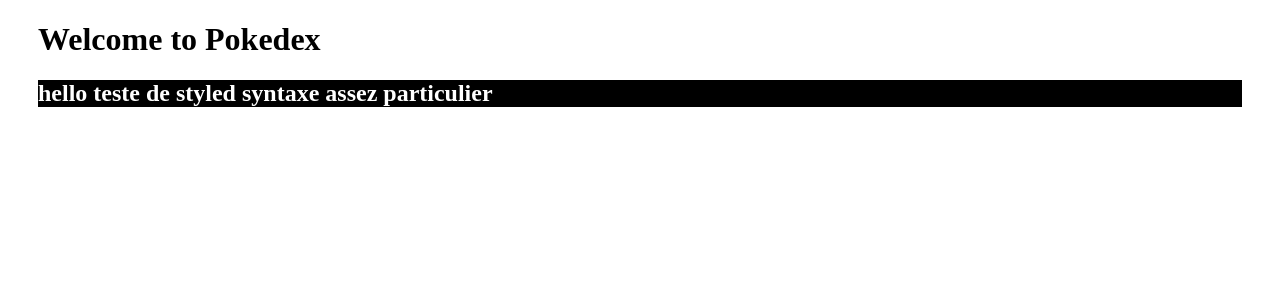
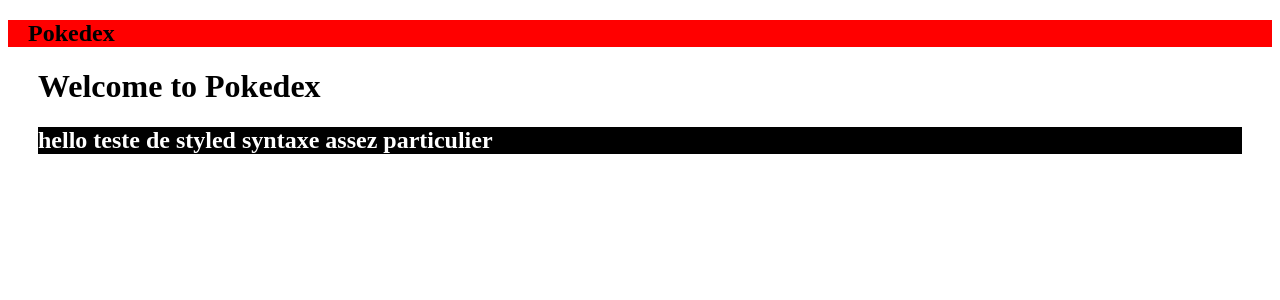
Before and after one commit to rcorro27/pokedex, a React (Create React App) app in the folder client/: page / in a window 1280 px wide. Shown: the top 300 px of the page. Built offline with nearby package versions, Linux system fonts and the light colour scheme.

Commit message:
ajout de navbar , ajoute de dependencies

```diff
--- a/client/package.json
+++ b/client/package.json
@@ -8,6 +8,7 @@
     "@testing-library/user-event": "^7.2.1",
     "axios": "^0.20.0",
     "bootstrap": "^4.5.2",
+    "pokeapi-js-wrapper": "^1.1.2",
     "react": "^16.13.1",
     "react-dom": "^16.13.1",
     "react-router-dom": "^5.2.0",
--- a/client/src/app/index.js
+++ b/client/src/app/index.js
@@ -1,11 +1,15 @@
 import React from 'react'
 import { BrowserRouter as Router, Route, Switch } from 'react-router-dom'
+import {Navbar} from '../components'
 
 import {MainPage} from '../pages'
 function App() {
   return (
-    <MainPage/>
-  );
+    <Router>
+       <Navbar/>
+      <MainPage/>
+    </Router>
+  )
 }
 
 export default App;
--- /dev/null
+++ b/client/src/components/Navbar.jsx
@@ -0,0 +1,27 @@
+import React, { Component } from 'react'
+import styled from 'styled-components'
+
+
+const Container= styled.div.attrs({
+    className:'container'
+})`background-color: red`
+const Nav= styled.nav.attrs({
+
+    className:'navbar navbar-expand-lg navbar-dark bg-dark'
+})`margin : 20px`
+
+class Navbar extends Component{
+    render(){
+        return(
+
+        <Container>
+                <Nav>
+                   <h1>Pokedex</h1>
+                </Nav>
+            </Container>
+        )
+    }
+
+
+}
+export default Navbar
--- a/client/src/components/index.js
+++ b/client/src/components/index.js
@@ -0,0 +1,4 @@
+import Navbar from './Navbar'
+
+
+export {Navbar}
--- a/client/src/pages/MainPage.jsx
+++ b/client/src/pages/MainPage.jsx
@@ -25,13 +25,7 @@
              <Subtitle>hello teste de styled syntaxe assez particulier </Subtitle>
 
         </Wrapper>
-
-
-
-
     )
-
-
 }
 
 
```
Also changed, not shown: 1 other file (tests, documents, lock files or other folders).
